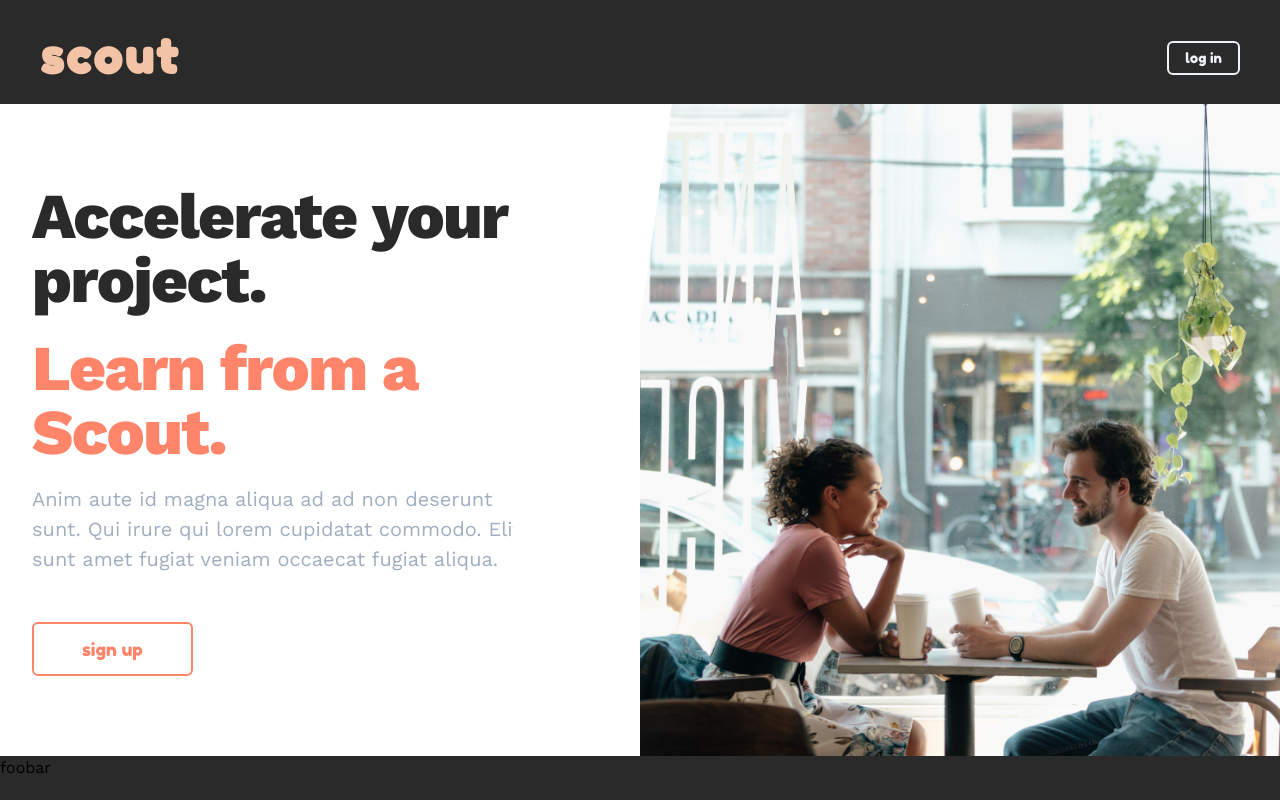
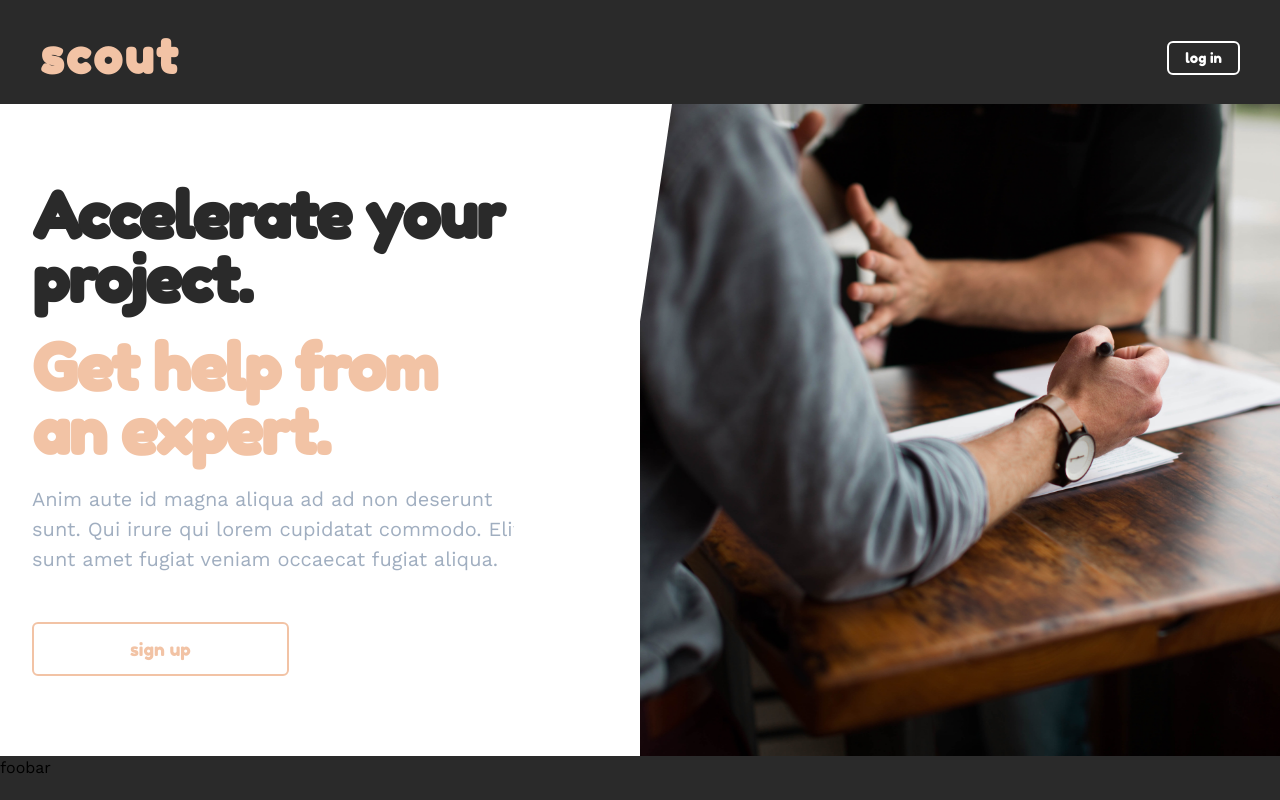
Before and after one commit to joseph-marques/scout, a React (Create React App) app in the folder frontend/: page / in a window 1280 px wide. Built offline with nearby package versions, Linux system fonts and the light colour scheme; no server answers.

Commit message:
home page fixes

```diff
--- a/frontend/src/components/Header.js
+++ b/frontend/src/components/Header.js
@@ -13,15 +13,17 @@ function Header({ showLogin = false, showLogout = false }) {
         <Link
           to="/login"
           className="inline-block text-md font-logo px-4 py-2 mt-3 leading-none border-2
-          rounded-md text-gray-200 text-sm text-center border-gray-200 hover:text-primary
-          hover:bg-gray-200"
+          rounded-md text-white text-sm text-center border-white hover:text-primary
+          hover:bg-white"
         >
           log in
         </Link>
       )}
       {showLogout && (
         <button
-          className="inline-block text-sm font-logo px-4 py-2 leading-none border-2 rounded text-white border-white hover:border-transparent hover:text-primary hover:bg-white mt-4 md:mt-2"
+          className="inline-block text-md font-logo px-4 py-2 mt-3 leading-none border-2
+          rounded-md text-white text-sm text-center border-white hover:text-primary
+          hover:bg-white"
           onClick={() => Firebase.auth().signOut()}
         >
           logout
--- a/frontend/src/components/Home.js
+++ b/frontend/src/components/Home.js
@@ -11,11 +11,11 @@ function Home() {
         <div className="relative z-10 bg-white md:max-w-xl md:w-full">
           <div className="mx-auto max-w-screen-xl px-4 sm:px-6 md:px-8">
             <div className="sm:text-center md:text-left py-8 md:py-20">
-              <h2 className="text-4xl tracking-tight text-black font-extrabold sm:text-5xl sm:leading-none md:text-6xl">
+              <h2 className="text-4xl tracking-tight text-black font-logo font-extrabold sm:text-5xl sm:leading-none md:text-6xl">
                 Accelerate your project.
               </h2>
-              <h2 className="text-4xl pt-6 tracking-tight text-primary font-extrabold sm:text-5xl sm:leading-none md:text-6xl">
-                Learn from a Scout.
+              <h2 className="text-4xl pt-6 pr-6 tracking-tight text-secondary font-logo font-extrabold sm:text-5xl sm:leading-none md:text-6xl">
+                Get help from an expert.
               </h2>
               <p className="mt-3 text-base text-gray-500 sm:mt-5 sm:text-lg sm:max-w-xl sm:mx-auto md:mt-5 md:text-xl lg:mx-0">
                 Anim aute id magna aliqua ad ad non deserunt sunt. Qui irure qui
@@ -25,9 +25,9 @@ function Home() {
               <div className="mt-5 sm:mt-8 flex content-center justify-center md:justify-start">
                 <Link
                   to="/signup"
-                  className="text-md font-logo px-10 py-3 leading-none border-2 leading-6
-                  rounded-md text-primary text-center border-primary hover:text-white
-                  hover:bg-primary mt-4 transition duration-150 ease-in-out md:py-4 md:text-lg md:px-12"
+                  className="text-md font-logo px-12 py-3 leading-none border-2 leading-6
+                  rounded-md text-secondary text-center border-secondary hover:text-white
+                  hover:bg-secondary mt-4 transition duration-150 ease-in-out md:py-4 md:text-lg md:px-24"
                 >
                   sign up
                 </Link>
@@ -43,11 +43,11 @@ function Home() {
             </svg>
           </div>
         </div>
-        <div className="md:absolute md:bottom-0 md:right-0 md:w-1/2">
+        <div className="lg:absolute lg:inset-y-0 lg:right-0 lg:w-1/2">
           <img
             src={mentorImage}
             alt=""
-            className="h-48 sm:h-72 md:w-full md:h-full w-full object-cover object-bottom lg:w-full "
+            className="h-56 w-full object-cover sm:h-72 md:h-96 lg:w-full lg:h-full"
           />
         </div>
       </div>
--- a/frontend/src/components/Navigation.js
+++ b/frontend/src/components/Navigation.js
@@ -25,7 +25,7 @@ function Navigation() {
         className="flex items-center flex-start flex-wrap m-0 p-0"
         style={{
           background:
-            'linear-gradient(to right, #f2c3a5, #f5b593, #f9a683, #fc9675, #ff856a)'
+            'linear-gradient(to right, #f2c3a5, #f6b598, #faa78f, #fd978a, #ff8789)'
         }}
       >
         {renderNavLink({ title: 'Home', link: '/home', exact: true })}
--- a/frontend/tailwind.config.js
+++ b/frontend/tailwind.config.js
@@ -9,8 +9,7 @@ module.exports = {
         sans: ['Work Sans', ...defaultTheme.fontFamily.sans]
       },
       colors: {
-        // primary: '#FF8789',
-        primary: '#FF856A',
+        primary: '#FF8789',
         secondary: '#f2c3a5',
         accentLight: '#ea3f27',
         accentDark: '#5b3633',
```
Also changed, not shown: frontend/src/images/mentor.jpg, frontend/src/styles/tailwind.css.
